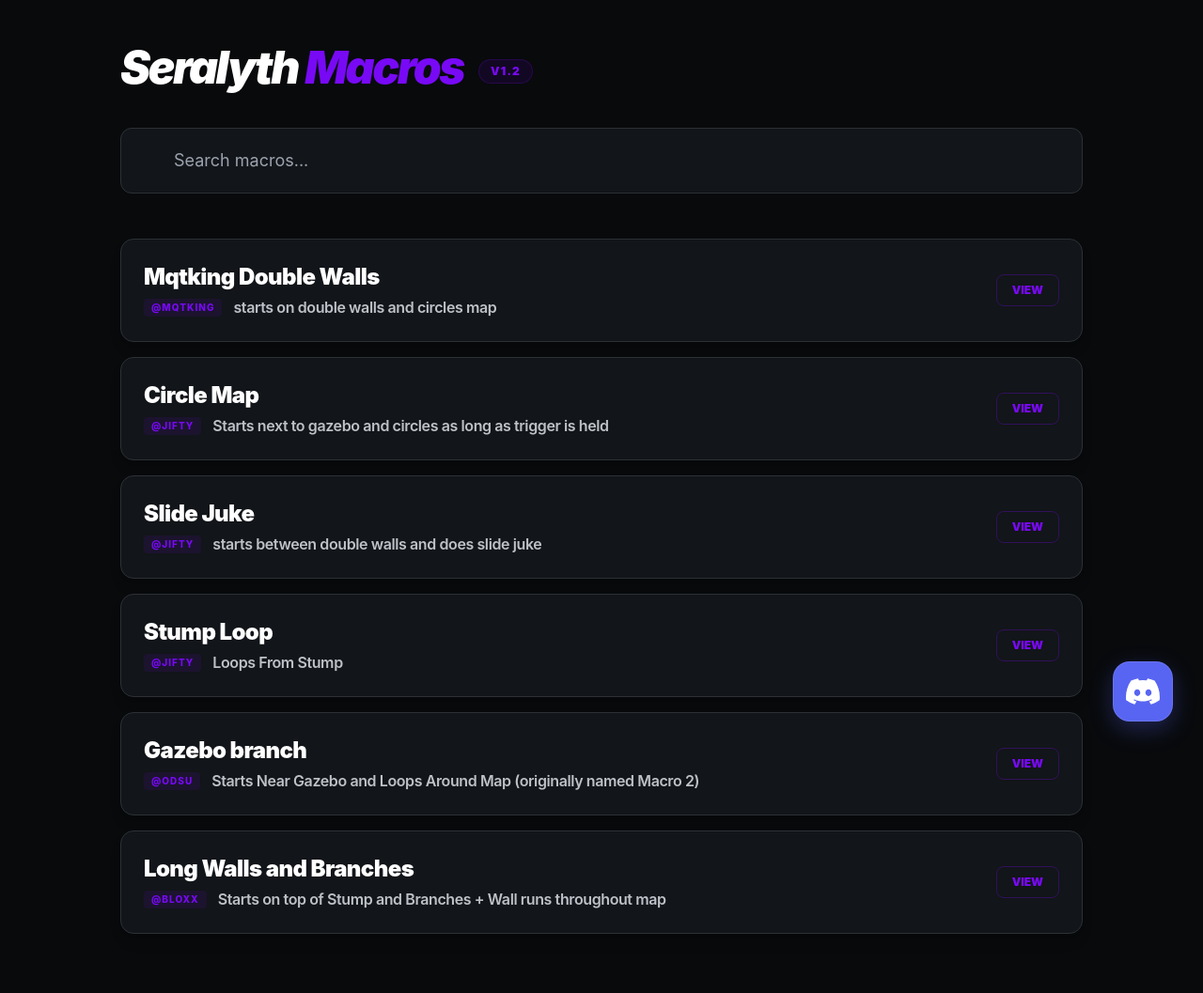
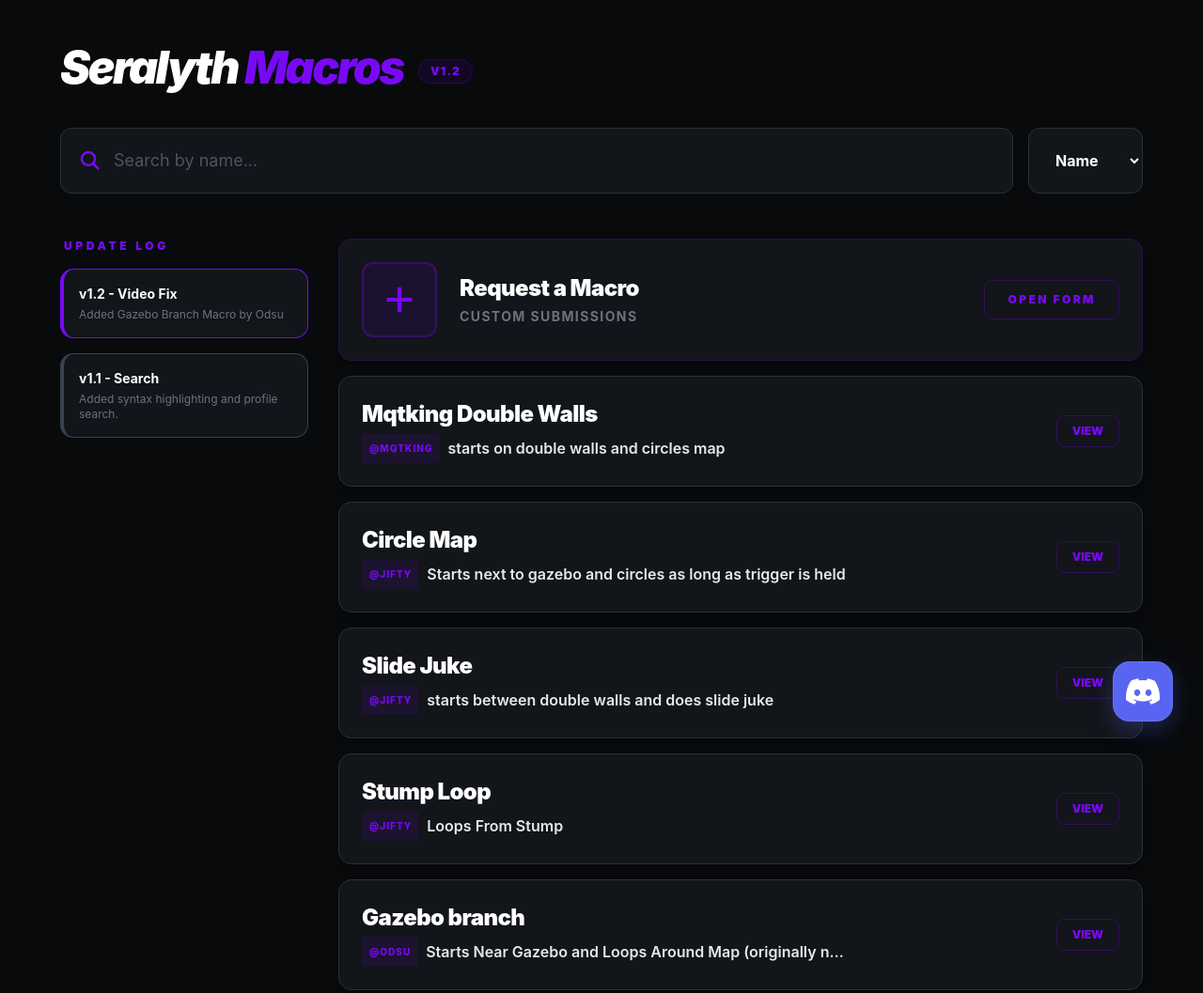
Before and after one commit to Jiftya/saralyth-macros, a plain HTML site: page testing.html in a window 1280 px wide. Shown: the top 1057 px of the page at 94% size. Drawn offline with nearby package versions, Linux system fonts and the light colour scheme.

Commit message:
Update testing.html

```diff
--- a/testing.html
+++ b/testing.html
@@ -28,15 +28,18 @@
 
     <style>
         body { background-color: #080a0c; color: #ffffff; font-family: 'Inter', ui-sans-serif, system-ui, sans-serif; }
-        .macro-card, .request-card { background-color: #121519; border: 1px solid #2d3136; transition: all 0.2s ease-in-out; border-radius: 14px; }
+        .macro-card, .request-card, .log-card { background-color: #121519; border: 1px solid #2d3136; transition: all 0.2s ease-in-out; border-radius: 14px; }
         .macro-card:hover, .request-card:hover { background-color: #1a1e24; border-color: #7809f5; transform: translateY(-2px); }
         .modal-blur { backdrop-filter: blur(12px); }
         .modal-content { background-color: #0f1216; border-radius: 20px; border: 1px solid #374151; }
         pre[class*="language-"] { margin: 0; background: #050608 !important; font-size: 0.95rem; border-radius: 10px; padding: 1.5rem !important; border: 1px solid #1f2937; }
-        .video-container { position: relative; overflow: hidden; border-radius: 12px; background: #000; border: 1px solid rgba(255,255,255,0.1); padding-bottom: 56.25%; height: 0; }
-        .video-container iframe { position: absolute; top: 0; left: 0; width: 100%; height: 100%; }
+        .video-container, .form-container { position: relative; overflow: hidden; border-radius: 12px; background: #000; border: 1px solid rgba(255,255,255,0.1); }
+        .video-container iframe, .form-container iframe { position: absolute; top: 0; left: 0; width: 100%; height: 100%; }
+        .video-container { padding-bottom: 56.25%; height: 0; }
+        .form-container { height: 75vh; }
         [v-cloak] { display: none; }
         .discord-float { position: fixed; bottom: 2rem; right: 2rem; background-color: #5865F2; width: 64px; height: 64px; border-radius: 18px; display: flex; align-items: center; justify-content: center; box-shadow: 0 8px 24px rgba(88, 101, 242, 0.3); transition: all 0.3s ease; z-index: 100; border: 1px solid rgba(255,255,255,0.1); }
+        .discord-float:hover { transform: translateY(-5px) scale(1.05); background-color: #4752C4; box-shadow: 0 12px 28px rgba(88, 101, 242, 0.5); }
         ::-webkit-scrollbar { width: 10px; }
         ::-webkit-scrollbar-track { background: #080a0c; }
         ::-webkit-scrollbar-thumb { background: #7809f5; border-radius: 10px; }
@@ -44,7 +47,7 @@
 </head>
 <body class="p-6 md:p-12 min-h-screen">
 
-    <div id="app" class="max-w-5xl mx-auto" v-cloak>
+    <div id="app" class="max-w-6xl mx-auto" v-cloak>
         <a href="https://discord.gg/sb4EhhtMvk" target="_blank" class="discord-float">
             <svg class="w-9 h-9 text-white" fill="currentColor" viewBox="0 0 24 24"><path d="M20.317 4.37a19.791 19.791 0 0 0-4.885-1.515.074.074 0 0 0-.079.037c-.21.375-.444.864-.608 1.25a18.27 18.27 0 0 0-5.487 0 12.64 12.64 0 0 0-.617-1.25.077.077 0 0 0-.079-.037A19.736 19.736 0 0 0 3.666 4.37a.07.07 0 0 0-.032.027C.533 9.046-.32 13.58.099 18.057a.082.082 0 0 0 .031.057 19.9 19.9 0 0 0 5.993 3.03.078.078 0 0 0 .084-.028 14.09 14.09 0 0 0 1.226-1.994.076.076 0 0 0-.041-.106 13.107 13.107 0 0 1-1.872-.892.077.077 0 0 1-.008-.128c.126-.094.252-.192.372-.29a.074.074 0 0 1 .077-.01c3.927 1.793 8.18 1.793 12.061 0a.074.074 0 0 1 .077.01c.12.098.246.196.373.29a.077.077 0 0 1-.006.127 12.299 12.299 0 0 1-1.874.89.076.076 0 0 0-.041.107c.36.698.772 1.362 1.225 1.993a.076.076 0 0 0 .084.028 19.839 19.839 0 0 0 6.002-3.03.077.077 0 0 0 .032-.054c.5-5.177-.838-9.674-3.549-13.66a.061.061 0 0 0-.031-.03zM8.02 15.33c-1.182 0-2.157-1.085-2.157-2.419 0-1.333.955-2.419 2.157-2.419 1.21 0 2.176 1.096 2.157 2.42 0 1.333-.956 2.418-2.157 2.418zm7.975 0c-1.183 0-2.157-1.085-2.157-2.419 0-1.333.955-2.419 2.157-2.419 1.21 0 2.176 1.096 2.157 2.42 0 1.333-.946 2.418-2.157 2.418z"/></svg>
         </a>
@@ -52,30 +55,71 @@
         <header class="mb-12">
             <div class="flex items-center gap-4">
                 <h1 class="text-5xl font-black text-white tracking-tighter italic">Seralyth <span class="text-blue-500">Macros</span></h1>
-                <span class="bg-blue-500/10 text-blue-500 border border-blue-500/20 px-3 py-1 rounded-full text-xs font-black tracking-widest mt-2 uppercase">v1.2</span>
+                <span class="bg-blue-500/10 text-blue-500 border border-blue-500/20 px-3 py-1 rounded-full text-xs font-black tracking-widest mt-2 uppercase">v{{ currentVersion }}</span>
             </div>
-            <div class="mt-10">
-                <input v-model="searchQuery" type="text" placeholder="Search macros..." class="w-full bg-[#121519] text-white text-lg border border-[#2d3136] rounded-xl py-5 px-14 focus:outline-none focus:border-blue-500 transition-all">
+
+            <div class="mt-10 flex flex-col md:flex-row gap-4">
+                <div class="relative flex-grow">
+                    <input v-model="searchQuery" type="text" :placeholder="searchType === 'title' ? 'Search by name...' : 'Search by profile...'"
+                        class="w-full bg-[#121519] text-white text-lg border border-[#2d3136] rounded-xl py-5 px-14 focus:outline-none focus:border-blue-500 transition-all placeholder:text-gray-600">
+                    <div class="absolute left-5 top-1/2 -translate-y-1/2 text-blue-500">
+                        <svg class="w-6 h-6" fill="none" stroke="currentColor" viewBox="0 0 24 24" stroke-width="2.5"><path d="M21 21l-6-6m2-5a7 7 0 11-14 0 7 7 0 0114 0z"></path></svg>
+                    </div>
+                </div>
+                <select v-model="searchType" class="bg-[#121519] text-white border border-[#2d3136] rounded-xl px-6 py-4 md:py-0 focus:outline-none focus:border-blue-500 cursor-pointer font-bold text-base">
+                    <option value="title">Name</option>
+                    <option value="author">Profile</option>
+                </select>
             </div>
         </header>
 
-        <div v-if="isLoading" class="text-blue-400 font-bold animate-pulse tracking-widest uppercase">Fetching database...</div>
+        <div class="grid grid-cols-1 lg:grid-cols-4 gap-8">
+            <div class="lg:col-span-1">
+                <h3 class="text-blue-500 font-black uppercase text-xs tracking-[0.3em] mb-4 ml-1">Update Log</h3>
+                <div class="space-y-4">
+                    <div class="log-card p-4 border-l-4 border-blue-500">
+                        <p class="text-white font-bold text-sm">v1.2 - Video Fix</p>
+                        <p class="text-gray-500 text-xs mt-1">{{ updateLogMessage }}</p>
+                    </div>
+                    <div class="log-card p-4 border-l-4 border-gray-700">
+                        <p class="text-white font-bold text-sm">v1.1 - Search</p>
+                        <p class="text-gray-500 text-xs mt-1">Added syntax highlighting and profile search.</p>
+                    </div>
+                </div>
+            </div>
 
-        <div v-else class="grid grid-cols-1 gap-4">
-            <div v-for="post in filteredPosts" :key="post.fileUrl" @click="openModal(post)" class="macro-card p-6 flex justify-between items-center cursor-pointer group shadow-lg">
-                <div class="flex items-center gap-6 overflow-hidden">
-                    <img v-if="post.thumbnail" :src="post.thumbnail" class="w-20 h-20 rounded-xl object-cover border-2 border-gray-800 group-hover:border-blue-500 transition-colors flex-shrink-0">
-                    <div class="overflow-hidden flex flex-col gap-1">
-                        <h2 class="text-white text-2xl font-black truncate group-hover:text-blue-400 tracking-tight transition-colors">{{ post.title }}</h2>
-                        <div class="flex items-center gap-3 overflow-hidden">
-                            <span class="text-blue-500 font-extrabold uppercase text-[10px] tracking-widest bg-blue-500/10 px-2 py-0.5 rounded flex-shrink-0">@{{ post.author }}</span>
-                            <p v-if="post.message" class="text-gray-300 text-base truncate opacity-90 font-semibold tracking-tight">
-                                {{ post.message }}
-                            </p>
+            <div class="lg:col-span-3 space-y-4">
+                <div @click="isFormOpen = true" class="request-card p-6 flex justify-between items-center cursor-pointer group shadow-lg border-blue-500/20">
+                    <div class="flex items-center gap-6">
+                        <div class="w-20 h-20 rounded-xl bg-blue-500/10 flex items-center justify-center border-2 border-blue-500/30 group-hover:bg-blue-500/20 transition-all">
+                            <svg class="w-10 h-10 text-blue-500" fill="none" stroke="currentColor" viewBox="0 0 24 24" stroke-width="2.5"><path d="M12 4v16m8-8H4"></path></svg>
+                        </div>
+                        <div>
+                            <h2 class="text-white text-2xl font-black tracking-tight group-hover:text-blue-400 transition-colors">Request a Macro</h2>
+                            <p class="text-gray-500 text-sm font-bold uppercase tracking-widest mt-1">Custom submissions</p>
                         </div>
                     </div>
+                    <div class="text-blue-500 text-xs font-black uppercase tracking-[0.2em] hidden sm:block border border-blue-500/30 px-6 py-3 rounded-lg group-hover:bg-blue-500 group-hover:text-white transition-all">Open Form</div>
                 </div>
-                <div class="text-blue-500 text-xs font-black uppercase border border-blue-500/30 px-4 py-2 rounded-lg group-hover:bg-blue-500 group-hover:text-white transition-all ml-4">View</div>
+
+                <div v-if="isLoading" class="text-blue-400 font-bold animate-pulse tracking-widest uppercase">Fetching database...</div>
+
+                <div v-else class="space-y-4">
+                    <div v-if="filteredPosts.length === 0" class="py-16 text-gray-400 text-center border-2 border-dashed border-[#2d3136] rounded-2xl text-xl">No results found.</div>
+                    <div v-for="post in filteredPosts" :key="post.fileUrl" @click="openModal(post)" class="macro-card p-6 flex justify-between items-center cursor-pointer group shadow-lg">
+                        <div class="flex items-center gap-6 overflow-hidden">
+                            <img v-if="post.thumbnail" :src="post.thumbnail" class="w-20 h-20 rounded-xl object-cover border-2 border-gray-800 group-hover:border-blue-500">
+                            <div class="overflow-hidden">
+                                <h2 class="text-white text-2xl font-black truncate group-hover:text-blue-400 tracking-tight">{{ post.title }}</h2>
+                                <div class="text-lg mt-1 flex items-center flex-wrap gap-2">
+                                    <span class="text-blue-500 font-extrabold uppercase text-[10px] tracking-widest bg-blue-500/10 px-2 py-0.5 rounded flex-shrink-0">@{{ post.author }}</span>
+                                    <span class="text-white text-base font-semibold opacity-90 truncate max-w-md">{{ post.message }}</span>
+                                </div>
+                            </div>
+                        </div>
+                        <div class="text-blue-500 text-xs font-black uppercase border border-blue-500/30 px-4 py-2 rounded-lg group-hover:bg-blue-500 group-hover:text-white transition-all">View</div>
+                    </div>
+                </div>
             </div>
         </div>
 
@@ -93,22 +137,18 @@
                         <svg class="w-8 h-8" fill="none" stroke="currentColor" viewBox="0 0 24 24" stroke-width="2.5"><path d="M6 18L18 6M6 6l12 12"></path></svg>
                     </button>
                 </div>
-
                 <div class="p-8 overflow-auto">
                     <div class="flex flex-col md:flex-row gap-8 mb-10 items-stretch">
                         <div v-if="activePost.message" class="flex-1 bg-white/5 p-6 rounded-2xl border border-white/10 flex items-center">
                             <p class="text-white text-xl font-bold leading-relaxed">{{ activePost.message }}</p>
                         </div>
                         <div v-if="activePost.videoUrl" class="flex-1 w-full">
-                            <div class="video-container">
-                                <iframe :src="getEmbedUrl(activePost.videoUrl)" frameborder="0" allow="accelerometer; autoplay; clipboard-write; encrypted-media; gyroscope; picture-in-picture; web-share" allowfullscreen></iframe>
-                            </div>
+                            <div class="video-container"><iframe :src="getEmbedUrl(activePost.videoUrl)" frameborder="0" allowfullscreen></iframe></div>
                         </div>
                     </div>
                     <p class="text-[11px] font-black text-blue-500 uppercase tracking-[0.3em] mb-3 ml-1">JSON Content</p>
                     <pre><code class="language-json">{{ activeJsonContent }}</code></pre>
                 </div>
-
                 <div class="p-8 bg-[#161a1f] border-t border-gray-800 flex flex-col sm:flex-row items-center justify-between gap-6">
                     <div class="text-gray-400 text-sm font-mono flex items-center gap-3">
                         <span class="bg-white/5 px-3 py-1 rounded border border-white/5">{{ activeFileName }}</span>
@@ -123,31 +163,36 @@
                 </div>
             </div>
         </div>
+
+        <div v-if="isFormOpen" class="fixed inset-0 z-50 flex items-center justify-center p-4 bg-black/90 modal-blur" @click="isFormOpen = false">
+            <div class="modal-content w-full max-w-4xl flex flex-col max-h-[90vh] shadow-2xl" @click.stop>
+                <div class="p-8 border-b border-gray-800 flex justify-between items-center">
+                    <h3 class="text-white font-black text-3xl tracking-tight">Macro Request</h3>
+                    <button @click="isFormOpen = false" class="text-gray-500 hover:text-white p-2 bg-white/5 rounded-full"><svg class="w-8 h-8" fill="none" stroke="currentColor" viewBox="0 0 24 24" stroke-width="2.5"><path d="M6 18L18 6M6 6l12 12"></path></svg></button>
+                </div>
+                <div class="p-4 bg-black/20"><div class="form-container"><iframe src="https://docs.google.com/forms/d/e/1FAIpQLSd4IHIPxxoqYoZKClXiY8WBY7Fg2cjOhFPoAD5gFu_j2-PPuQ/viewform?embedded=true"></iframe></div></div>
+            </div>
+        </div>
     </div>
 
     <script>
         const { createApp, ref, computed, onMounted, nextTick } = Vue;
+        const currentVersion = "1.2";
+        const updateLogMessage = "Added Gazebo Branch Macro by Odsu";
 
         createApp({
             setup() {
                 const posts = ref([]);
                 const isLoading = ref(true);
                 const searchQuery = ref('');
+                const searchType = ref('title');
                 const isModalOpen = ref(false);
+                const isFormOpen = ref(false);
                 const linkCopied = ref(false);
                 const activePost = ref({});
                 const activeJsonContent = ref('');
                 const activeFileName = ref('');
                 const activeFileSize = ref('0 KB');
-
-                const getEmbedUrl = (url) => {
-                    if (!url) return '';
-                    if (url.includes('/embed/')) return url;
-                    const regExp = /^.*(?:youtu.be\/|v\/|u\/\w\/|watch\?v=|\&v=|shorts\/)([^#\&\?]*).*/;
-                    const match = url.match(regExp);
-                    const videoId = (match && match[1].length === 11) ? match[1] : null;
-                    return videoId ? `https://www.youtube.com/embed/${videoId}` : url;
-                };
 
                 const copyMacroLink = () => {
                     const fullUrl = `${window.location.origin}${window.location.pathname}?macro=${encodeURIComponent(activePost.value.title)}`;
@@ -177,6 +222,7 @@
                     try {
                         const res = await fetch('https://jiftya.github.io/saralyth-macros/posts.json?v=' + Date.now());
                         posts.value = await res.json();
+
                         const urlParams = new URLSearchParams(window.location.search);
                         const macroParam = urlParams.get('macro');
                         if (macroParam) {
@@ -188,12 +234,27 @@
                 });
 
                 const closeModal = () => { isModalOpen.value = false; document.body.style.overflow = ''; };
+
+                const getEmbedUrl = (url) => {
+                    if (!url) return '';
+                    if (url.includes('/embed/')) return url;
+                    const regExp = /^.*(?:youtu.be\/|v\/|u\/\w\/|watch\?v=|\&v=|shorts\/)([^#\&\?]*).*/;
+                    const match = url.match(regExp);
+                    const videoId = (match && match[1].length === 11) ? match[1] : null;
+                    return videoId ? `https://www.youtube.com/embed/${videoId}` : url;
+                };
+
                 const filteredPosts = computed(() => {
                     const q = searchQuery.value.toLowerCase().trim();
-                    return q ? posts.value.filter(p => p.title?.toLowerCase().includes(q) || p.author?.toLowerCase().includes(q)) : posts.value;
+                    if (!q) return posts.value;
+                    return posts.value.filter(p => searchType.value === 'title' ? p.title?.toLowerCase().includes(q) : p.author?.toLowerCase().includes(q));
                 });
 
-                return { posts, isLoading, searchQuery, filteredPosts, isModalOpen, activePost, activeJsonContent, activeFileName, activeFileSize, openModal, closeModal, getEmbedUrl, copyMacroLink, linkCopied };
+                return {
+                    posts, isLoading, searchQuery, searchType, filteredPosts, isModalOpen, isFormOpen, activePost,
+                    activeJsonContent, activeFileName, activeFileSize, openModal, closeModal, getEmbedUrl, currentVersion,
+                    copyMacroLink, linkCopied, updateLogMessage
+                };
             }
         }).mount('#app');
     </script>
```
